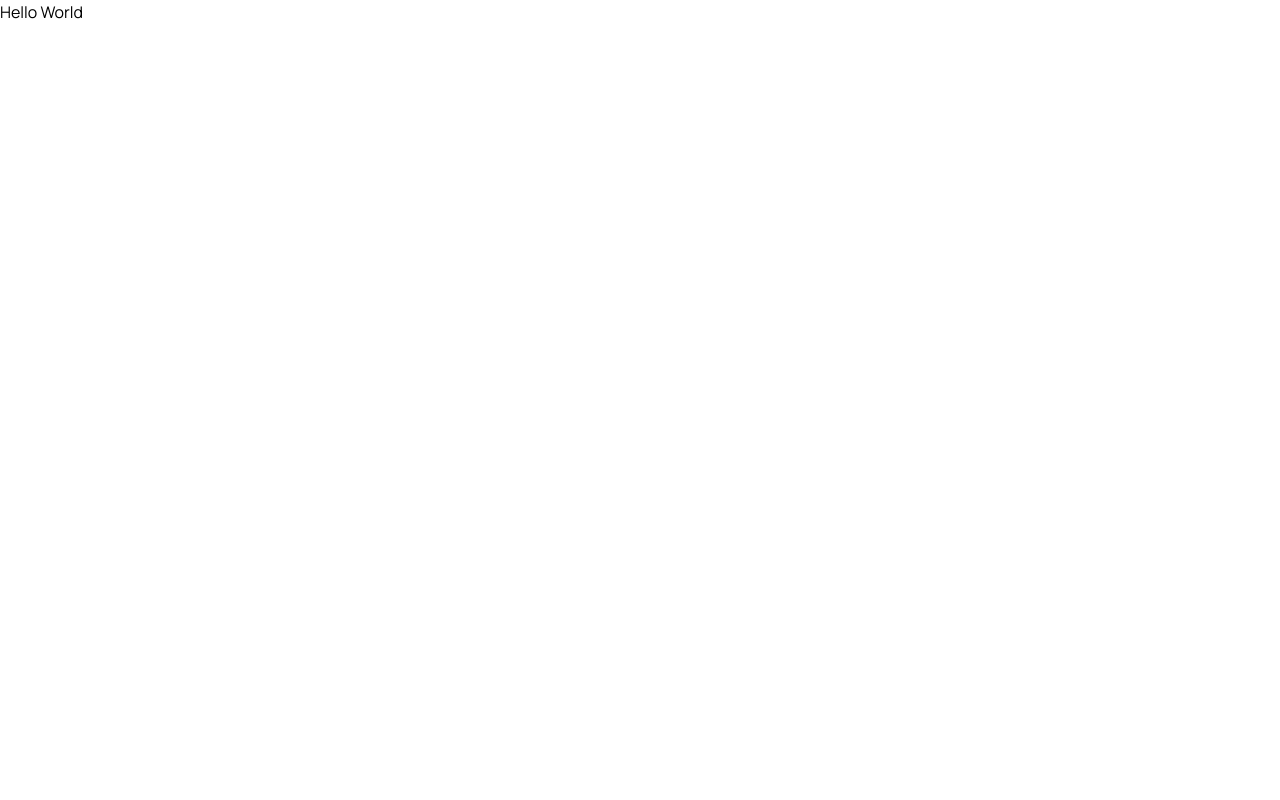
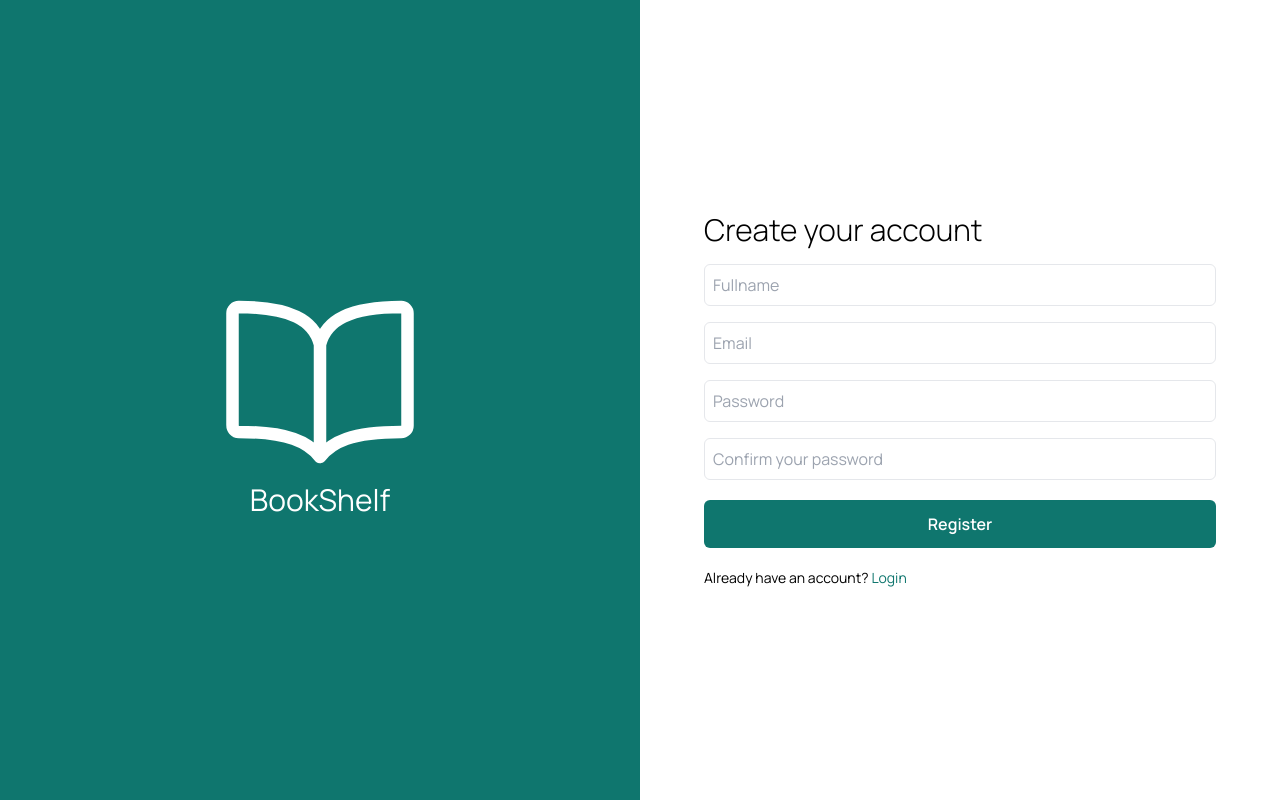
Before and after one commit to hikio-17/sanbercode-frontend, a React (Vite) app: page / in a window 1280 px wide. Built offline with nearby package versions, Linux system fonts and the light colour scheme.

Commit message:
add: create register page

```diff
--- a/package.json
+++ b/package.json
@@ -11,7 +11,8 @@
   },
   "dependencies": {
     "react": "^18.2.0",
-    "react-dom": "^18.2.0"
+    "react-dom": "^18.2.0",
+    "react-icons": "^5.0.1"
   },
   "devDependencies": {
     "@types/react": "^18.2.43",
--- a/src/App.tsx
+++ b/src/App.tsx
@@ -1,6 +1,8 @@
+import RegisterPage from "./pages/RegisterPage";
+
 function App() {
   return (
-    <h6>Hello World</h6>
+    <RegisterPage />
   )
 }
 
--- /dev/null
+++ b/src/components/CustomButton.tsx
@@ -0,0 +1,23 @@
+import { CustomButtonProps } from "../types";
+
+function CustomButton ({ title, btnType, containerStyles, textStyles, handleClick, rigthIcon } : CustomButtonProps) {
+   return (
+      <button
+         disabled={false}
+         type={ btnType || 'button'}
+         className={`custom-btn ${containerStyles}`}
+         onClick={handleClick}
+      >
+         <span className={`flex-1 ${textStyles}`}>
+            {title}
+         </span>
+         {rigthIcon && (
+            <div className="relative w-6 h-6">
+               <img src={rigthIcon} alt="rigth icon" className="object-contain" />
+            </div>
+         )}
+      </button>
+   )
+}
+
+export default CustomButton;
--- /dev/null
+++ b/src/components/RegisterInput.tsx
@@ -0,0 +1,35 @@
+import CustomButton from "./CustomButton";
+
+function RegisterInput() {
+   return (
+      <form className="register-input">
+         <input
+            type="text"
+            placeholder="Fullname"
+            className="block w-full p-2 mb-4 border border-gray-dark-color rounded-md"
+         />
+         <input
+            type="email"
+            placeholder="Email"
+            className="block w-full p-2 mb-4 border border-gray-dark-color rounded-md"
+         />
+         <input
+            type="password"
+            placeholder="Password"
+            className="block w-full p-2 mb-4 border border-gray-dark-color rounded-md"
+         />
+         <input
+            type="password"
+            placeholder="Confirm your password"
+            className="block w-full p-2 mb-4 border border-gray-dark-color rounded-md"
+         />
+
+         <CustomButton
+            title="Register"
+            containerStyles="w-full p-2 mt-5 mb-5 bg-teal-700 text-white font-semibold rounded-md cursor-pointer"
+         />
+      </form>
+   )
+}
+
+export default RegisterInput;
--- a/src/index.css
+++ b/src/index.css
@@ -36,3 +36,8 @@
   @apply flex flex-row relative justify-center items-center py-3 px-6 outline-none;
 }
 /* END: General styles */
+
+/* START: Custom Filter Styles */
+.custom-btn {
+  @apply flex flex-row relative justify-center items-center py-3 px-6 outline-none;
+}
--- /dev/null
+++ b/src/pages/RegisterPage.tsx
@@ -0,0 +1,28 @@
+import { } from 'react-icons';
+import { IoBookOutline } from 'react-icons/io5';
+import RegisterInput from '../components/RegisterInput';
+
+function RegisterPage() {
+   return (
+      <section className="grid grid-cols-1 md:grid-cols-2 min-h-screen">
+         <header className="grid place-content-center bg-teal-700 text-white">
+            <h1 className="text-[200px]">
+               <IoBookOutline />
+            </h1>
+            <h2 className='text-center text-3xl'>BookShelf</h2>
+         </header>
+      <article className="p-16 grid grid-cols-1 place-content-center">
+        <h2 className="text-3xl font-light mb-4">Create your account</h2>
+
+         <RegisterInput />
+        <p className="text-sm">
+          Already have an account?
+          {' '}
+          <a href="/" className="text-teal-700">Login</a>
+        </p>
+      </article>
+    </section>
+   )
+}
+
+export default RegisterPage;
--- /dev/null
+++ b/src/types/index.ts
@@ -0,0 +1,11 @@
+import { MouseEventHandler } from "react";
+
+export interface CustomButtonProps {
+   title: string;
+   containerStyles?: string;
+   handleClick?: MouseEventHandler<HTMLButtonElement>;
+   btnType?: 'button' | 'submit';
+   textStyles?: string;
+   rigthIcon?: string;
+   isDisabled?: boolean;
+}
```
Also changed, not shown: 1 other file (tests, documents, lock files or other folders).
